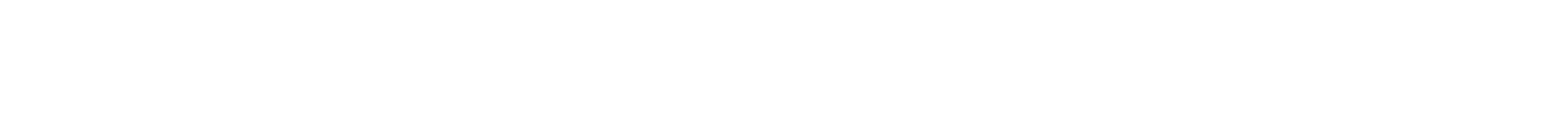
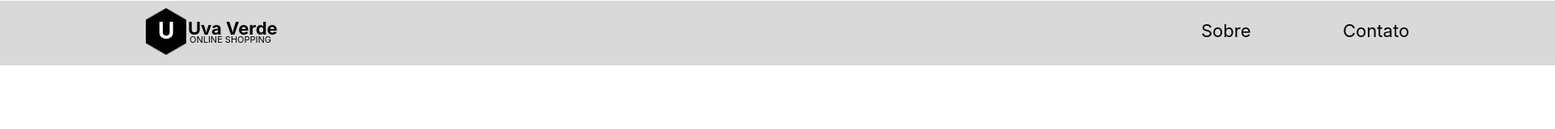
Before and after one commit to samuel10752/Web-Roupa, a plain HTML site: page Roupa_infantil_2.0/Roupa_infantil_2.0.html in a window 1280 px wide. Shown: the whole page at 81% size, 1920 px wide, since content can reach past the window. Drawn offline with Linux system fonts and the light colour scheme.

Commit message:
Atualização de nova barra

```diff
--- a/Roupa_infantil_2.0/Roupa_infantil_2.0.css
+++ b/Roupa_infantil_2.0/Roupa_infantil_2.0.css
@@ -0,0 +1,120 @@
+#barra{
+     /* barra */
+
+    position: absolute;
+    width: 1920px;
+    height: 80px;
+    left: 0px;
+    top: -20px;
+
+    background: #D9D9D9;
+}
+
+#logo{
+    /* logo */
+
+    position: absolute;
+    left: 180px;
+    top: 10px;
+
+}
+
+#letra_logo{
+    /* U */
+
+    position: absolute;
+    width: 60px;
+    height: 60px;
+    left: 195px;
+    top: -7px;
+
+
+    font-family: 'Inter';
+    font-style: normal;
+    font-weight: 700;
+    font-size: 28px;
+    line-height: 34px;
+    /* identical to box height */
+
+
+    color: #FFFFFF;
+
+}
+
+#txt_barra{
+
+    /* NOME DA MARCA */
+
+    position: absolute;
+    width: 122px;
+    height: 22px;
+    left: 232px;
+    top: 2px;
+
+    font-family: 'Inter';
+    font-style: normal;
+    font-weight: 700;
+    font-size: 22px;
+    line-height: 22px;
+    /* identical to box height */
+
+
+    color: #000000;
+}
+
+#txt_barra_1{
+
+    /* ONLINE SHOPPING */
+
+    position: absolute;
+    width: 120px;
+    height: 13px;
+    left: 234px;
+    top: 32px;
+
+    font-family: 'Inter';
+    font-style: normal;
+    font-weight: 400;
+    font-size: 11px;
+    line-height: 13px;
+
+    color: #000000;
+}
+
+#sobre{
+
+    /* Sobre */
+
+    position: absolute;
+    width: 93px;
+    height: 25px;
+    left: 1483px;
+    top: 4px;
+
+    font-family: 'Inter';
+    font-style: normal;
+    font-weight: 400;
+    font-size: 22px;
+    line-height: 25px;
+
+    color: #000000;
+}
+
+#contato{
+
+    /* Home */
+
+    position: absolute;
+    width: 112px;
+    height: 25px;
+    left: 1658px;
+    top: 4px;
+
+    font-family: 'Inter';
+    font-style: normal;
+    font-weight: 400;
+    font-size: 22px;
+    line-height: 25px;
+
+    color: #000000;
+}
--- a/Roupa_infantil_2.0/Roupa_infantil_2.0.html
+++ b/Roupa_infantil_2.0/Roupa_infantil_2.0.html
@@ -8,6 +8,14 @@
     <title>Roupa Infantil 2.0</title>
 </head>
 <body>
+    <div class="Home"></div>
+        <h1 id="barra"></h1>
+        <a id="logo"  href="#home"><img src="imagens/barra_imagens/img_logo.png" alt="logo fundo" width="50px"></a>
+        <p id="letra_logo">U</p>
+        <p id="txt_barra">Uva Verde</p>
+        <p id="txt_barra_1">ONLINE SHOPPING</p>
+        <p id="sobre">Sobre</p>
+        <p id="contato">Contato</p>
 
 </body>
 </html>
```
Also changed, not shown: Roupa_infantil_2.0/imagens/barra_imagens/img_logo.png (added), Roupa_infantil_2.0/imagens/imagens_meninos/meninos_1.jpeg (added), Roupa_infantil_2.0/imagens/imagens_meninos/meninos_2.jpeg (added), Roupa_infantil_2.0/imagens/imagens_meninos/meninos_3.jpeg (added), Roupa_infantil_2.0/imagens/imagens_meninos/meninos_4.jpg (added).
